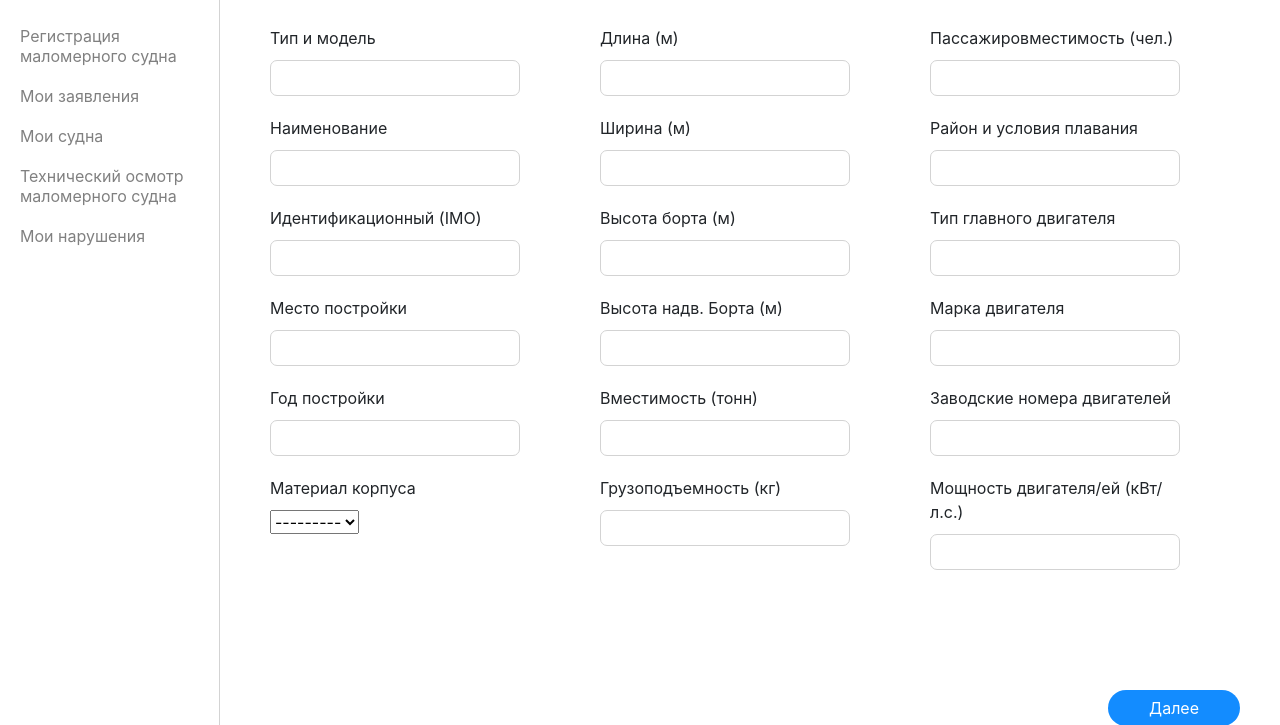
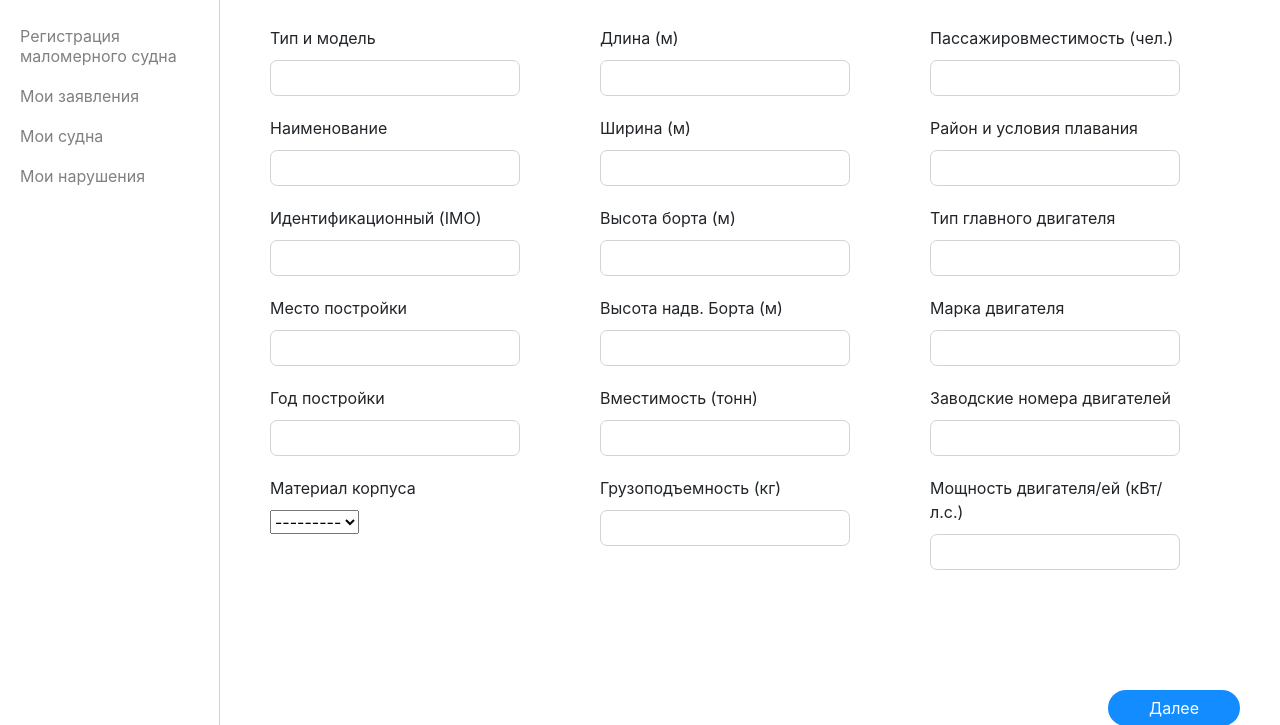
Before and after one commit to Claim2001/ICMC, a Django app: page /register in a window 1280 px wide. Shown: the part 44-769 px from the top of the page. Run offline with Django 3.2, Linux system fonts and the light colour scheme; the visitor is signed in with stand-in values (Sample User, id 1); some libraries are stand-ins or nearby versions.

Commit message:
Deleted useless link

```diff
--- a/main/templates/main/user_base.html
+++ b/main/templates/main/user_base.html
@@ -28,7 +28,6 @@
                     <li class="{% if url_name == 'index' %}selected{% endif %}"><a href="{% url 'main:index' %}">Регистрация маломерного судна</a></li>
                     <li class="{% if url_name == 'boat_requests' %}selected{% endif %}"><a href="{% url 'main:boat_requests' %}">Мои заявления</a></li>
                     <li class="{% if url_name == 'boats' %}selected{% endif %}"><a href="#">Мои судна</a></li>
-                    <li class="{% if url_name == 'notready' %}selected{% endif %}"><a href="#">Технический осмотр маломерного судна</a></li>
                     <li class="{% if url_name == 'notready1' %}selected{% endif %}"><a href="#">Мои нарушения</a></li>
                     {% endwith %}
                 </ul>
```
